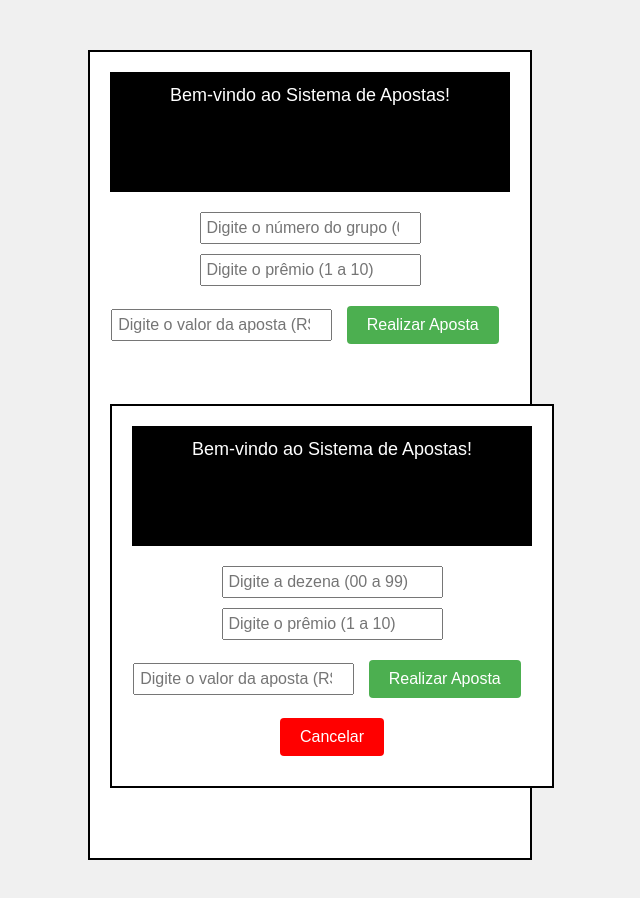
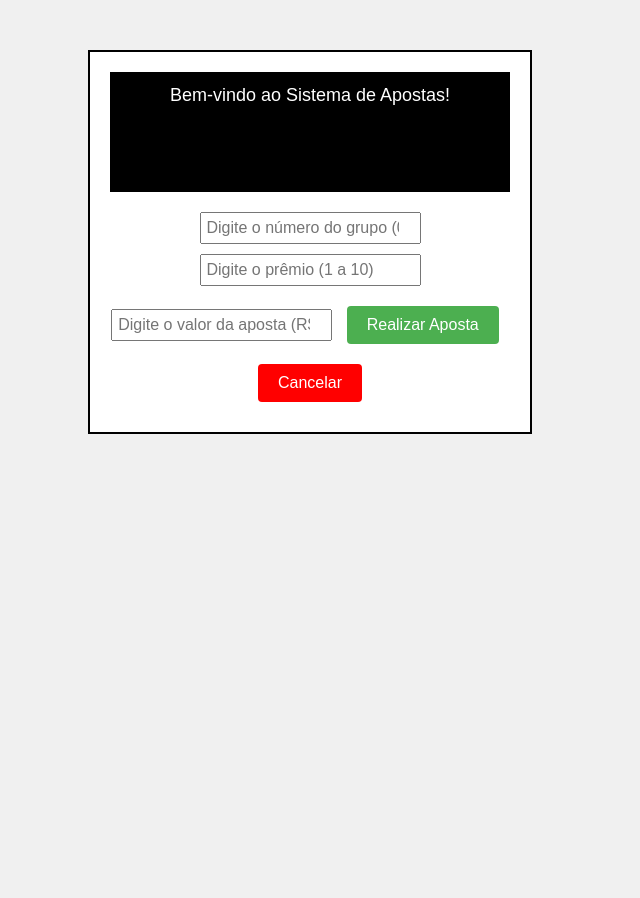
Before and after one commit to antoniogleisonpintoviana/sistemadeapostas, a plain HTML site: page grupo.html in a window 1280 px wide. Shown: the whole page, without its empty margins (330-970 px from the left). After the commit the page ends 800 px from the top, so only its background shows below. Drawn offline with Linux system fonts and the light colour scheme.

Commit message:
Update grupo.html

```diff
--- a/grupo.html
+++ b/grupo.html
@@ -62,129 +62,8 @@
     <input type="number" id="premio" placeholder="Digite o prêmio (1 a 10)">
     <input type="number" id="valor" placeholder="Digite o valor da aposta (R$)">
     <button onclick="realizarAposta()">Realizar Aposta</button>
-    <!DOCTYPE html>
-<html lang="pt-br">
-<head>
-<meta charset="UTF-8">
-<meta name="viewport" content="width=device-width, initial-scale=1.0">
-<title>Apostas - Dezenas</title>
-<style>
-    body {
-        font-family: Arial, sans-serif;
-        background-color: #f0f0f0;
-        margin: 0;
-        padding: 0;
-    }
-
-    .container {
-        width: 400px;
-        margin: 50px auto;
-        padding: 20px;
-        border: 2px solid #000;
-        background-color: #fff;
-        text-align: center;
-    }
-
-    button {
-        margin: 10px;
-        padding: 10px 20px;
-        font-size: 16px;
-        background-color: #4CAF50;
-        color: #fff;
-        border: none;
-        border-radius: 4px;
-        cursor: pointer;
-    }
-
-    button:hover {
-        background-color: #45a049;
-    }
-
-    #display {
-        height: 100px;
-        padding: 10px;
-        margin-bottom: 20px;
-        background-color: #000;
-        color: #fff;
-        text-align: center;
-        font-size: 18px;
-        line-height: 1.5;
-    }
-
-    input {
-        margin-bottom: 10px;
-        padding: 5px;
-        font-size: 16px;
-    }
-</style>
-</head>
-<body>
-<div class="container">
-    <div id="display">Bem-vindo ao Sistema de Apostas!</div>
-    <!--<input type="text" id="bilhete" value="" readonly style="font-weight: bold;">-->
-    <input type="number" id="dezena" placeholder="Digite a dezena (00 a 99)">
-    <input type="number" id="premio" placeholder="Digite o prêmio (1 a 10)">
-    <input type="number" id="valor" placeholder="Digite o valor da aposta (R$)">
-    <button onclick="realizarAposta()">Realizar Aposta</button>
-     <a href="index.html"><button style="background:red">Cancelar</button><a/>
-    <button id="btnImprimir" style="display: none;" onclick="imprimir()">Imprimir</button>
-</div>
-
-<script>
-    function exibirMensagem(mensagem) {
-        document.getElementById("display").innerText = mensagem;
-    }
-
-    function realizarAposta() {
-        var dezena = document.getElementById("dezena").value;
-        var premio = parseInt(document.getElementById("premio").value);
-        var valor = parseFloat(document.getElementById("valor").value.replace('R$', '').replace(',', '.'));
-
-        // Verificar se a dezena está no formato correto
-        if (!/^\d{2}$/.test(dezena)) {
-            exibirMensagem("Digite uma dezena válida (00 a 99).");
-            return;
-        }
-
-        // Verificar se o prêmio está no intervalo correto
-        if (isNaN(premio) || premio < 1 || premio > 10) {
-            exibirMensagem("Digite um prêmio válido (1 a 10).");
-            return;
-        }
-
-        // Verificar se o valor da aposta está no formato correto
-        if (isNaN(valor) || valor <= 0) {
-            exibirMensagem("Digite um valor de aposta válido (R$).");
-            return;
-        }
-
-        var premioTexto = premio === 1 ? "Do 1º ao 1º" : "Do 1º ao 10º";
-        var mensagem = "Aposta realizada:<br>" +
-                       "Dezena: <strong>" + dezena + "</strong><br>" +
-                       "Prêmio: <strong>" + premioTexto + "</strong><br>" +
-                       "Valor: <strong>R$" + valor.toFixed(2) + "</strong>";
-        exibirMensagem(mensagem);
-
-        // Exibir botão "Imprimir"
-        document.getElementById("btnImprimir").style.display = "inline";
-    }
-
-   function imprimir() {
-    var mensagem = "<span style='font-weight: bold;'>Aposta realizada:</span><br><br>" +
-
-                   "Dezena: <strong>" + document.getElementById("dezena").value + "</strong><br>" +
-                   "Prêmio: <strong>" + (parseInt(document.getElementById("premio").value) === 1 ? "Do 1º ao 1º" : "Do 1º ao 10º") + "</strong><br>" +
-                   "Valor: <strong>R$" + parseFloat(document.getElementById("valor").value.replace('R$', '').replace(',', '.')).toFixed(2) + "</strong>";
-
-    var winPrint = window.open('', '_blank');
-    winPrint.document.write('<html><head><title>Aposta Realizada</title><style>@media print { @page { size: 2.25in 5.5in; margin: 0; } }</style></head><body>' + mensagem + '</body></html>');
-    winPrint.document.close();
-    winPrint.print();
-}
-
-</script>
-</body>
-</html>
+	<br>
+	<a href="index.html"><button style="background:red">Cancelar</button><a/>
     <button id="btnImprimir" style="display: none;" onclick="imprimir()">Imprimir</button>
 </div>
 
```
